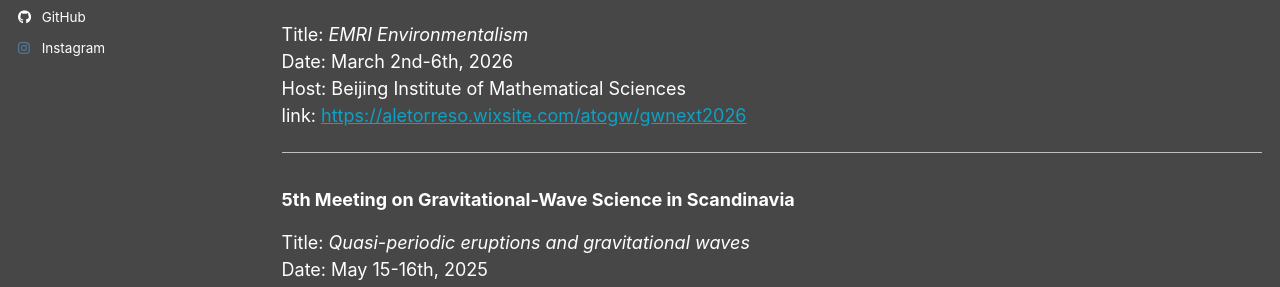
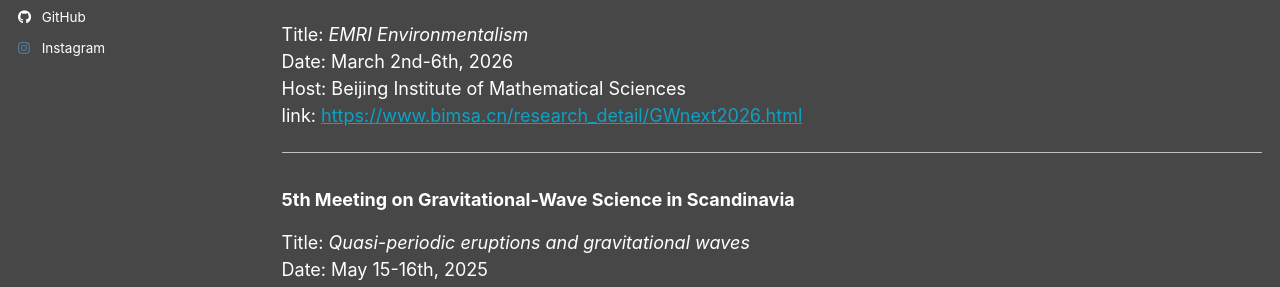
Before and after one commit to leiflui/leiflui.github.io, a Jekyll site: the page built from _pages/talks.md, in a window 1280 px wide and 1117 px high. Shown: the part 510-797 px from the top of the window. Built offline with Jekyll 4.4.1, drawn with Linux system fonts in a browser that asks for light colours; some web fonts are replaced; a script bundle is joined from its source files by our own code; library files that are not in the unit come from our copies; some of the changed lines change nothing that is shown.

Commit message:
Update talks.md

```diff
--- a/_pages/talks.md
+++ b/_pages/talks.md
@@ -20,7 +20,7 @@ link: [https://tianqin.sysu.edu.cn/en/tq8-program](https://tianqin.sysu.edu.cn/e
 Title: *EMRI Environmentalism* <br>
 Date: March 2nd-6th, 2026<br>
 Host: Beijing Institute of Mathematical Sciences<br>
-link: [https://aletorreso.wixsite.com/atogw/gwnext2026](https://aletorreso.wixsite.com/atogw/gwnext2026)<br>
+link: [https://www.bimsa.cn/research_detail/GWnext2026.html](https://www.bimsa.cn/research_detail/GWnext2026.html)<br>
 
 ------
 
```
